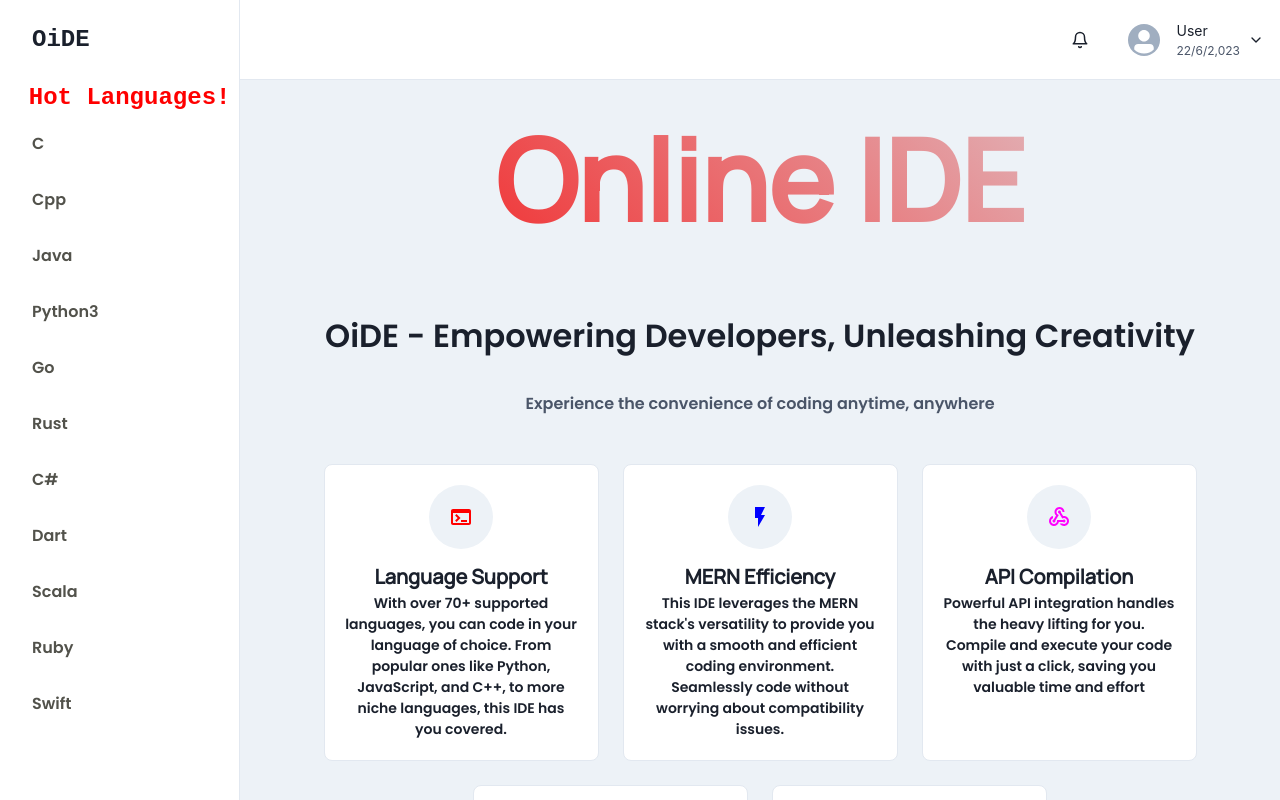
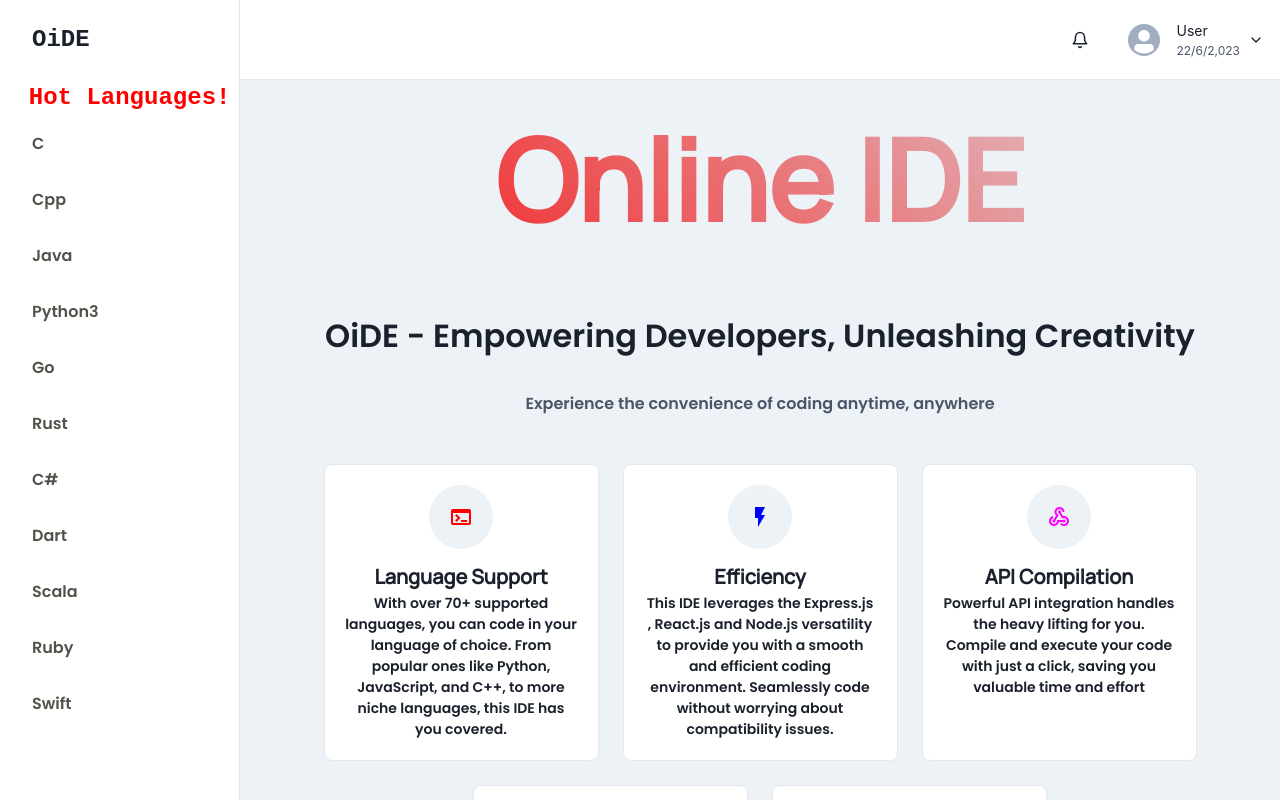
Before and after one commit to zakhaev26/OiDE-compiler, a React (Vite) app in the folder OiDE-React/: page / in a window 1280 px wide. Shown: the top 800 px of the page. Built offline with nearby package versions, Linux system fonts and the light colour scheme; a web font is replaced by a local one.

Commit message:
card edit

```diff
--- a/OiDE-React/src/components/Features.jsx
+++ b/OiDE-React/src/components/Features.jsx
@@ -80,9 +80,9 @@ export default function gridListWith() {
             icon={<TerminalIcon style={{color:'red'}}/>}
           />
           <Card
-            heading={'MERN Efficiency'}
+            heading={'Efficiency'}
             icon={<FlashOnIcon style={{color:'blue'}}/>}
-            description={`This IDE leverages the MERN stack's versatility to provide you with a smooth and efficient coding environment. Seamlessly code without worrying about compatibility issues.`}
+            description={`This IDE leverages the Express.js , React.js and Node.js versatility to provide you with a smooth and efficient coding environment. Seamlessly code without worrying about compatibility issues.`}
             href={'#'}
           />
           <Card
```
Also changed, not shown: 1 other file (tests, documents, lock files or other folders).
